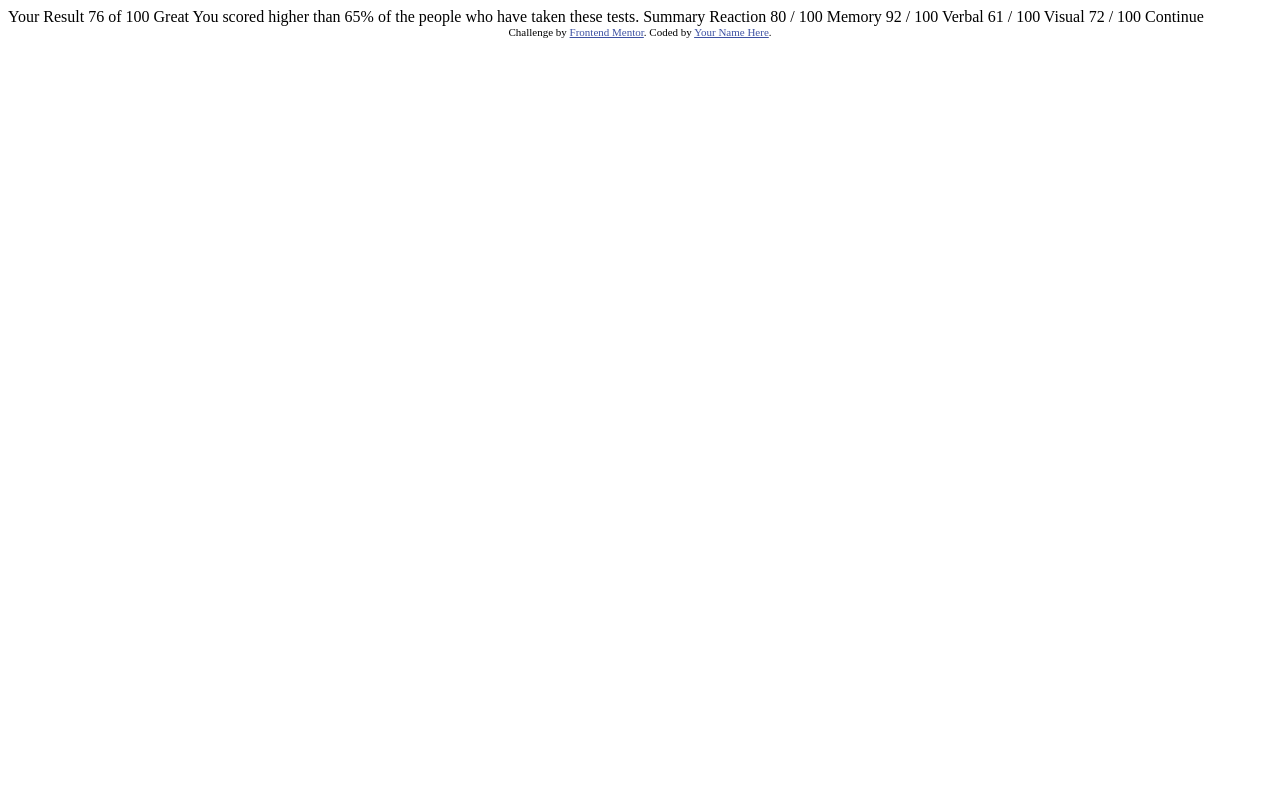
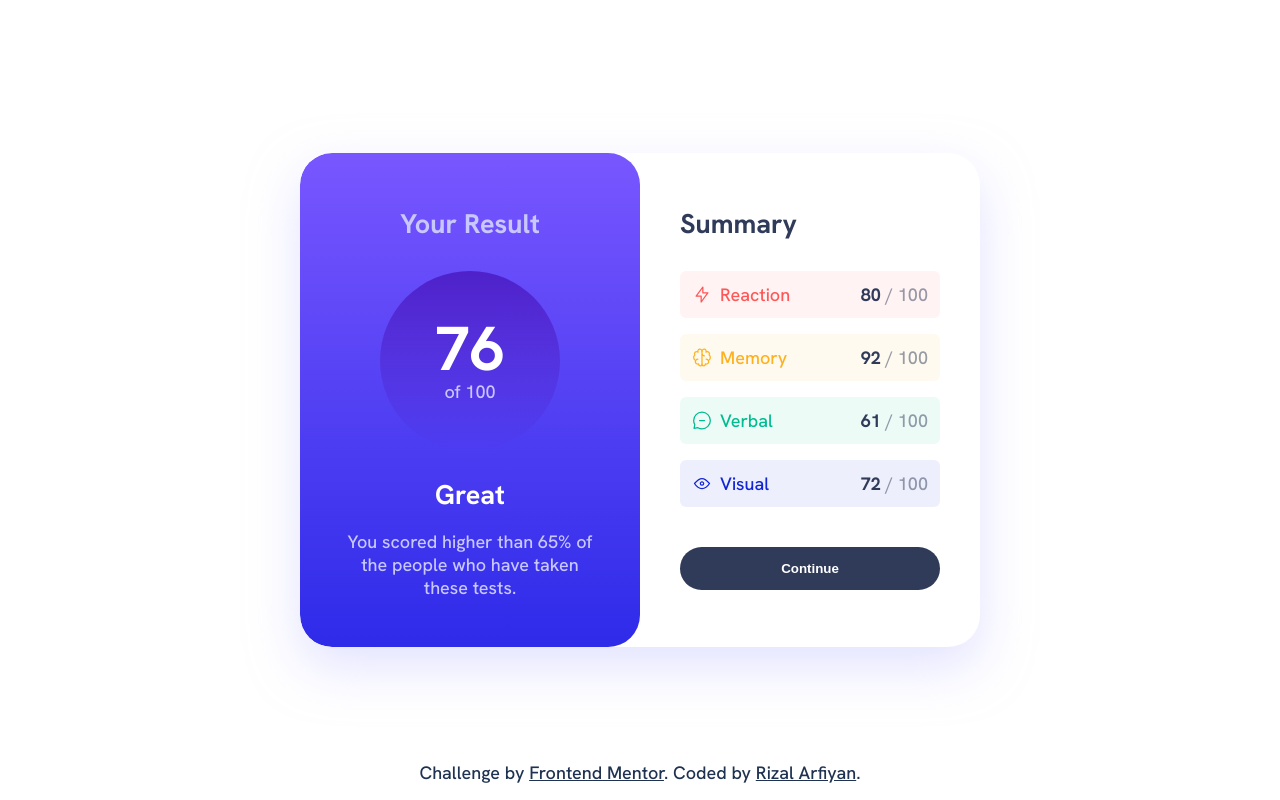
Before and after one commit to rizalarfiyan/fem-results-summary, a plain HTML site: page index.html in a window 1280 px wide. Drawn offline with Linux system fonts and the light colour scheme.

Commit message:
feat: add design for desktop page

```diff
--- /dev/null
+++ b/assets/css/style.css
@@ -0,0 +1,162 @@
+*,
+*:before,
+*:after {
+    box-sizing: border-box;
+}
+
+html,
+body {
+    padding: 0;
+    margin: 0;
+}
+
+body {
+    position: relative;
+    font-family: 'Hanken Grotesk', sans-serif;
+    font-size: 18px;
+    background-color: hsl(0, 0%, 100%);
+}
+
+main {
+    min-height: 100vh;
+    width: 100%;
+    position: relative;
+    display: flex;
+    align-items: center;
+    justify-content: center;
+}
+
+.card {
+    overflow: hidden;
+    border-radius: 32px;
+    background-color: hsl(0, 0%, 100%);
+    width: 100%;
+    max-width: 680px;
+    box-shadow: 0 20px 50px hsla(241, 100%, 89%, 0.5);
+    display: flex;
+}
+
+.card>* {
+    width: 100%;
+    padding: 30px 40px;
+}
+
+.result {
+    background-image: linear-gradient(to bottom, hsl(252, 100%, 67%), hsl(241, 81%, 54%));
+    text-align: center;
+    border-radius: 32px;
+}
+
+.result .total-score {
+    margin: 30px auto;
+    width: 180px;
+    height: 180px;
+    display: flex;
+    align-items: center;
+    justify-content: center;
+    border-radius: 100%;
+    background-image: linear-gradient(to bottom, hsla(256, 72%, 46%, 1), hsla(241, 72%, 46%, 0));
+}
+
+.result h2 {
+    color: hsl(241, 100%, 89%);
+}
+
+.result h1 {
+    color: hsl(0, 0%, 100%);
+    line-height: 1;
+}
+
+.result .score {
+    color: hsl(0, 0%, 100%);
+    font-size: 62px;
+    font-weight: bold;
+    line-height: 1
+}
+
+.result .total,
+.result p {
+    color: hsl(241, 100%, 89%);
+}
+
+.summary h2 {
+    color: hsl(224, 30%, 27%);
+}
+
+.summary .content-wrapper {
+    margin: 30px 0;
+    display: flex;
+    flex-direction: column;
+    gap: 16px;
+}
+
+.summary .content {
+    display: flex;
+    justify-content: space-between;
+    padding: 12px;
+    border-radius: 6px;
+}
+
+.summary .content:nth-child(1) {
+    color: hsl(0, 100%, 67%);
+    background-color: hsla(0, 100%, 67%, .07);
+}
+
+.summary .content:nth-child(2) {
+    color: hsl(39, 100%, 56%);
+    background-color: hsla(39, 100%, 56%, .07);
+}
+
+.summary .content:nth-child(3) {
+    color: hsl(166, 100%, 37%);
+    background-color: hsla(166, 100%, 37%, .07);
+}
+
+.summary .content:nth-child(4) {
+    color: hsl(234, 85%, 45%);
+    background-color: hsla(234, 85%, 45%, .07);
+}
+
+.summary .name {
+    display: flex;
+    gap: 8px;
+}
+
+.summary .current {
+    color: hsl(224, 30%, 27%);
+    font-weight: bold;
+}
+
+.summary .max {
+    color: hsla(224, 30%, 27%, 0.5);
+}
+
+button {
+    margin: 40px auto 0;
+    display: block;
+    width: 100%;
+    padding: 14px 10px;
+    border-radius: 100px;
+    border: none;
+    font-weight: bold;
+    background-color: hsl(224, 30%, 27%);
+    color: hsl(0, 0%, 100%);
+    cursor: pointer;
+}
+
+button:hover {
+    background-image: linear-gradient(to bottom, hsl(252, 100%, 67%), hsl(241, 81%, 54%));
+}
+
+.attribution {
+    position: fixed;
+    text-align: center;
+    bottom: 0;
+    padding: 16px;
+    width: 100%;
+    color: hsl(218, 44%, 22%);
+}
+
+.attribution a {
+    color: hsl(218, 44%, 22%)
+}
--- a/index.html
+++ b/index.html
@@ -1,47 +1,99 @@
 <!DOCTYPE html>
 <html lang="en">
+
 <head>
   <meta charset="UTF-8">
-  <meta name="viewport" content="width=device-width, initial-scale=1.0"> <!-- displays site properly based on user's device -->
+  <meta name="viewport" content="width=device-width, initial-scale=1.0">
+  <link rel="icon" type="image/png" sizes="32x32" href="./assets/images/favicon-32x32.png">
+  <title>Frontend Mentor | Results summary component</title>
+  <link rel="preconnect" href="https://fonts.googleapis.com">
+  <link rel="preconnect" href="https://fonts.gstatic.com" crossorigin>
+  <link href="https://fonts.googleapis.com/css2?family=Hanken+Grotesk:wght@300;500;700&display=swap" rel="stylesheet">
+  <link rel="stylesheet" href="./assets/css/style.css">
+</head>
 
-  <link rel="icon" type="image/png" sizes="32x32" href="./assets/images/favicon-32x32.png">
-
-  <title>Frontend Mentor | Results summary component</title>
-
-  <!-- Feel free to remove these styles or customise in your own stylesheet 👍 -->
-  <style>
-    .attribution { font-size: 11px; text-align: center; }
-    .attribution a { color: hsl(228, 45%, 44%); }
-  </style>
-</head>
 <body>
 
-  Your Result
-  76
-  of 100
+  <main>
+    <section class="card">
+      <div class="result">
+        <h2>Your Result</h2>
+        <div class="total-score">
+          <div>
+            <div class="score">
+              76
+            </div>
+            <div class="total">of 100</div>
+          </div>
+        </div>
+        <div class="reaction">
+          <h1>
+            Great
+          </h1>
+          <p>
+            You scored higher than 65% of the people who have taken these tests.
+          </p>
+        </div>
+      </div>
+      <div class="summary">
+        <h2>
+          Summary
+        </h2>
+        <div class="content-wrapper">
+          <div class="content">
+            <div class="name">
+              <img src="./assets/images/icon-reaction.svg" alt="Reaction" class="icon">
+              <span>Reaction</span>
+            </div>
+            <div class="score">
+              <span class="current">80</span>
+              <span class="max"> / 100</span>
+            </div>
+          </div>
+          <div class="content">
+            <div class="name">
+              <img src="./assets/images/icon-memory.svg" alt="Memory" class="icon">
+              <span>Memory</span>
+            </div>
+            <div class="score">
+              <span class="current">92</span>
+              <span class="max"> / 100</span>
+            </div>
+          </div>
+          <div class="content">
+            <div class="name">
+              <img src="./assets/images/icon-verbal.svg" alt="Verbal" class="icon">
+              <span>Verbal</span>
+            </div>
+            <div class="score">
+              <span class="current">61</span>
+              <span class="max"> / 100</span>
+            </div>
+          </div>
+          <div class="content">
+            <div class="name">
+              <img src="./assets/images/icon-visual.svg" alt="Visual" class="icon">
+              <span>Visual</span>
+            </div>
+            <div class="score">
+              <span class="current">72</span>
+              <span class="max"> / 100</span>
+            </div>
+          </div>
+        </div>
+        <button type="button">
+          Continue
+        </button>
+      </div>
+    </section>
+  </main>
 
-  Great
-  You scored higher than 65% of the people who have taken these tests.
+  <footer>
+    <div class="attribution">
+      Challenge by <a href="https://www.frontendmentor.io?ref=challenge" target="_blank">Frontend Mentor</a>.
+      Coded by <a href="https://github.com/rizalarfiyan">Rizal Arfiyan</a>.
+    </div>
+  </footer>
+</body>
 
-  Summary
-
-  Reaction
-  80 / 100
-
-  Memory
-  92 / 100
-
-  Verbal
-  61 / 100
-
-  Visual
-  72 / 100
-
-  Continue
-
-  <div class="attribution">
-    Challenge by <a href="https://www.frontendmentor.io?ref=challenge" target="_blank">Frontend Mentor</a>.
-    Coded by <a href="#">Your Name Here</a>.
-  </div>
-</body>
 </html>
```
